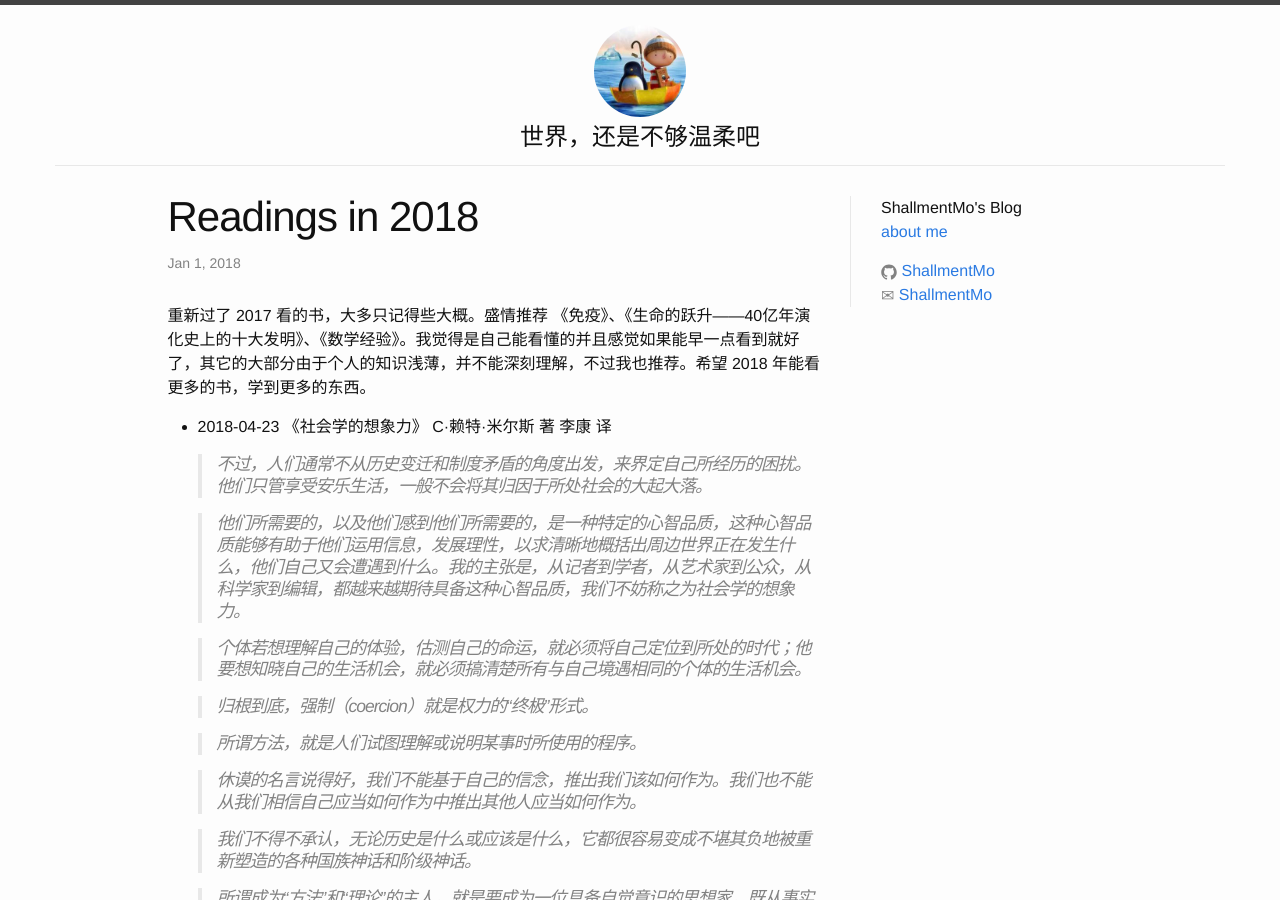
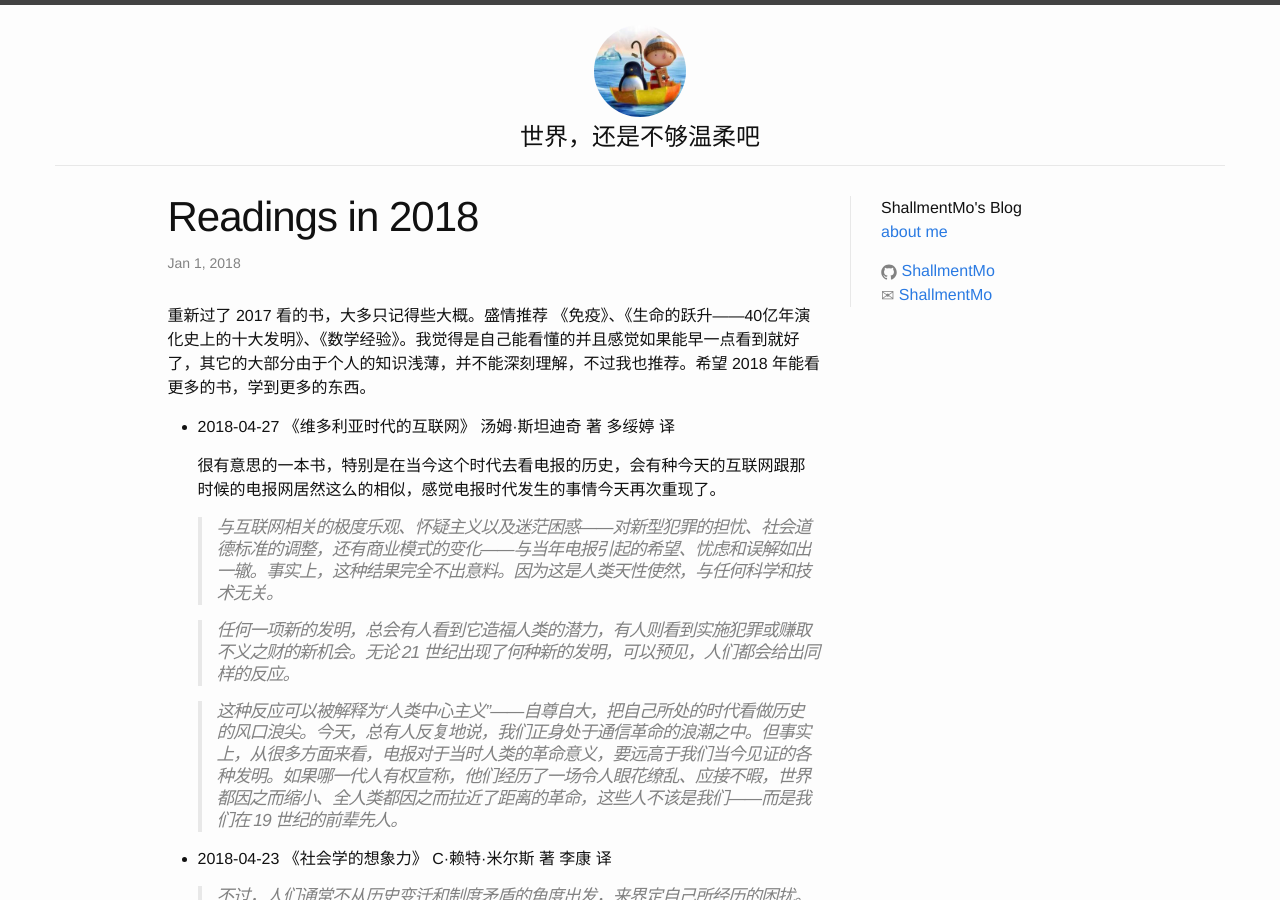
Before and after one commit to ShallmentMo/shallmentmo.github.com, a Jekyll site: the page built from _posts/2018-01-01-reading-in-2018.md, in a window 1280 px wide and 900 px high. Built offline with Jekyll 4.4.1, drawn with Linux system fonts in a browser that asks for light colours.

Commit message:
add 2018-04-27 reading

```diff
--- a/_posts/2018-01-01-reading-in-2018.md
+++ b/_posts/2018-01-01-reading-in-2018.md
@@ -6,6 +6,16 @@ categories: posts
 ---
 
 重新过了 2017 看的书，大多只记得些大概。盛情推荐 《免疫》、《生命的跃升——40亿年演化史上的十大发明》、《数学经验》。我觉得是自己能看懂的并且感觉如果能早一点看到就好了，其它的大部分由于个人的知识浅薄，并不能深刻理解，不过我也推荐。希望 2018 年能看更多的书，学到更多的东西。
+
+* 2018-04-27 《维多利亚时代的互联网》 汤姆·斯坦迪奇 著 多绥婷 译
+
+  很有意思的一本书，特别是在当今这个时代去看电报的历史，会有种今天的互联网跟那时候的电报网居然这么的相似，感觉电报时代发生的事情今天再次重现了。
+
+  > 与互联网相关的极度乐观、怀疑主义以及迷茫困惑——对新型犯罪的担忧、社会道德标准的调整，还有商业模式的变化——与当年电报引起的希望、忧虑和误解如出一辙。事实上，这种结果完全不出意料。因为这是人类天性使然，与任何科学和技术无关。
+
+  > 任何一项新的发明，总会有人看到它造福人类的潜力，有人则看到实施犯罪或赚取不义之财的新机会。无论 21 世纪出现了何种新的发明，可以预见，人们都会给出同样的反应。
+
+  > 这种反应可以被解释为“人类中心主义”——自尊自大，把自己所处的时代看做历史的风口浪尖。今天，总有人反复地说，我们正身处于通信革命的浪潮之中。但事实上，从很多方面来看，电报对于当时人类的革命意义，要远高于我们当今见证的各种发明。如果哪一代人有权宣称，他们经历了一场令人眼花缭乱、应接不暇，世界都因之而缩小、全人类都因之而拉近了距离的革命，这些人不该是我们——而是我们在 19 世纪的前辈先人。
 
 * 2018-04-23 《社会学的想象力》 C·赖特·米尔斯 著 李康 译
 
```
